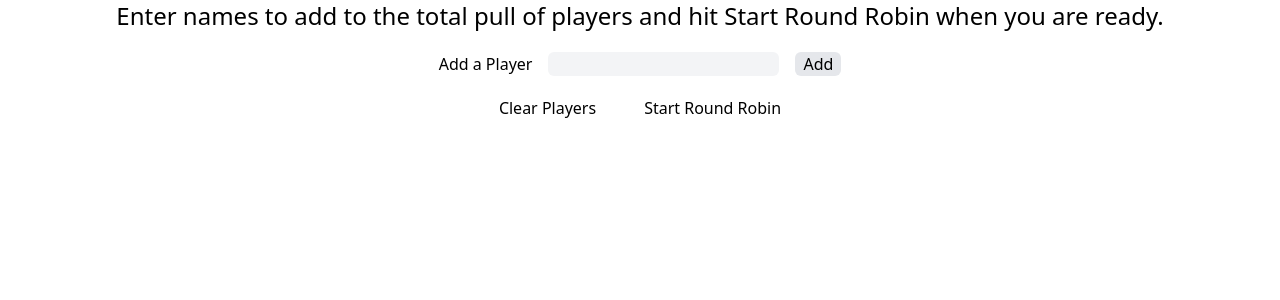
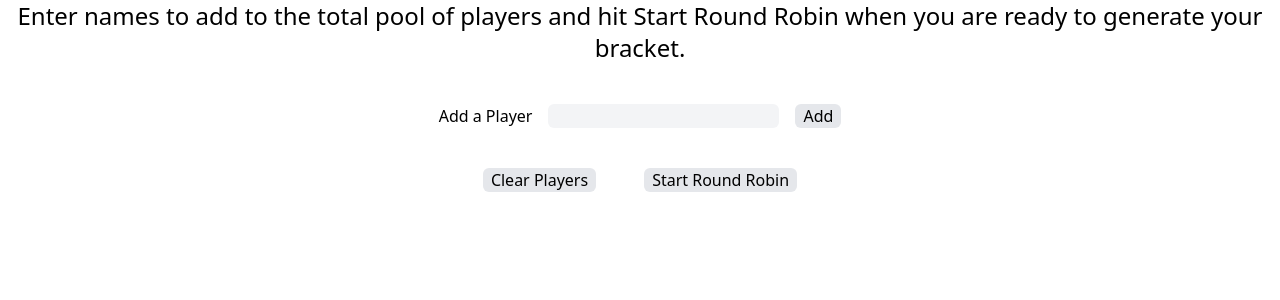
Before and after one commit to KillerKodyCodes/bracket-app, an Angular app: page / in a window 1280 px wide. Shown: the top 300 px of the page. Built offline with nearby package versions, Linux system fonts and the light colour scheme.

Commit message:
implemented some global styles to vanilla html tags using tailwind classes and @apply.

```diff
--- a/package.json
+++ b/package.json
@@ -3,7 +3,7 @@
   "version": "0.0.0",
   "scripts": {
     "ng": "ng",
-    "start": "ng serve",
+    "start": "ng serve --no-hmr",
     "build": "ng build",
     "watch": "ng build --watch --configuration development",
     "test": "ng test"
--- a/src/app/round-robin-home/round-robin-home.component.html
+++ b/src/app/round-robin-home/round-robin-home.component.html
@@ -1,13 +1,12 @@
-<div class="flex flex-col items-center gap-5">
+<div class="flex flex-col items-center gap-10">
 
-  <h1 class="text-2xl">Enter names to add to the total pull of players and hit Start Round Robin when you are ready.
+  <h1 class="text-2xl text-center">Enter names to add to the total pool of players and hit Start Round Robin when you
+    are ready to generate your bracket.
   </h1>
   <div class="flex flex-row justify-around gap-4">
     <label for="newPlayerInput">Add a Player</label>
-    <input id="newPlayerInput" type="text" class=" bg-gray-100 rounded-md" [(ngModel)]="newPlayerName"
-      (keydown.enter)="addPlayer()" />
-    <button type="button" class="bg-gray-50 rounded-md px-2 disabled:bg-gray-200 border-gray-300"
-      (click)="addPlayer()" [disabled]="addPlayerButtonDisabled()">Add</button>
+    <input id="newPlayerInput" type="text" [(ngModel)]="newPlayerName" (keydown.enter)="addPlayer()" />
+    <button type="button" (click)="addPlayer()" [disabled]="addPlayerButtonDisabled()">Add</button>
   </div>
 
   <div class="flex flex-row justify-between gap-12">
--- a/src/app/round-robin-run/round-robin-run.component.html
+++ b/src/app/round-robin-run/round-robin-run.component.html
@@ -1,11 +1,15 @@
+<div class="flex flex-row flex-wrap justify-center items-start gap-10">
   <table>
-
+    <tr>
+      <th colspan="3">
+        Rounds
+      </th>
+    </tr>
     <tr>
       <th>Player 1</th>
       <th>Player 2</th>
       <th>Winner</th>
     </tr>
-
     @for (round of roundsArray; track $index) {
     <tr>
       <td>
@@ -16,7 +20,7 @@
       </td>
       <td>
         <select (change)="setWinner($index,$event )">
-        <option value=0>---select the winner---</option>
+          <option value=0>Select...</option>
           <option value=1>{{round.player1}}</option>
           <option value=2>{{round.player2}}</option>
         </select>
@@ -53,3 +57,4 @@
     }
     }
   </table>
+</div>
--- a/src/app/round-robin-run/round-robin-run.component.ts
+++ b/src/app/round-robin-run/round-robin-run.component.ts
@@ -1,5 +1,4 @@
 import { Component, OnInit } from '@angular/core';
-import { setThrowInvalidWriteToSignalError } from '@angular/core/primitives/signals';
 import { Router } from '@angular/router';
 export interface round {
   player1: string;
--- a/src/styles.css
+++ b/src/styles.css
@@ -1,2 +1,27 @@
 /* You can add global styles to this file, and also import other style files */
 @import "tailwindcss";
+
+button {
+  @apply bg-gray-200;
+  @apply rounded-md;
+  @apply px-2;
+}
+
+input {
+  @apply bg-gray-100;
+  @apply rounded-md;
+}
+
+table {
+  @apply border;
+  @apply rounded-md;
+}
+
+
+th {
+  @apply px-5;
+}
+
+td {
+  @apply px-5;
+}
```
Lines whose indentation alone changed are shown as unchanged.
